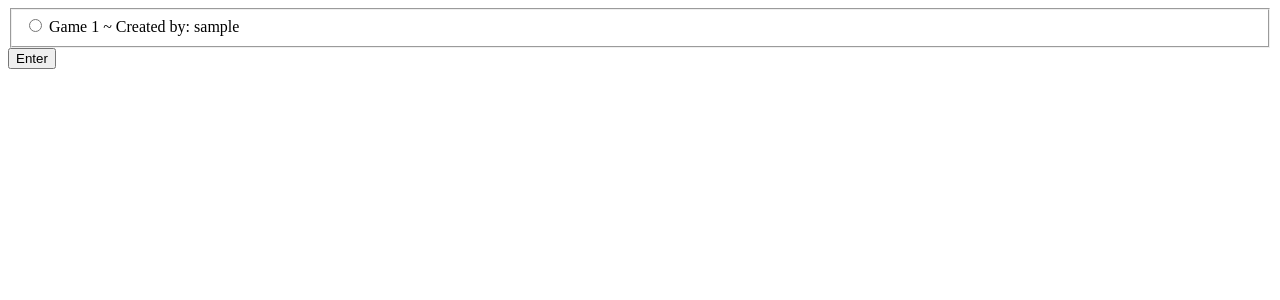
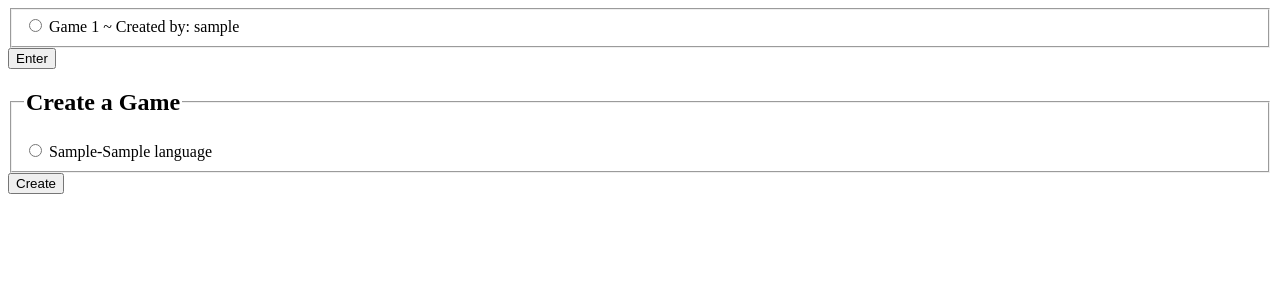
Before and after one commit to marcosdima/bleff_django, a Django app: page /game/ in a window 1280 px wide. Shown: the top 300 px of the page. Run offline with Django 5.2, Linux system fonts and the light colour scheme; tables that the repository leaves empty hold one stand-in row (values such as "Sample post").

Commit message:
mod: some minor modifications - now index view show a create game form, and need a list of languages to choose. - guesses does not have foreign models data, just its ids. So, to use hand word information it must receive it from contexts

```diff
--- a/bleff/game/templates/game/guesses.html
+++ b/bleff/game/templates/game/guesses.html
@@ -14,7 +14,7 @@
                 {% for guess in object_list %}
                     <div>
                         <input type="radio" name="guess" id="guess{{ forloop.counter }}" value="{{ guess.id }}">
-                        <label>{{ guess.hand.word.word }} means: {{ guess.content }}</label>
+                        <label>{{ hand.word.word }} means: {{ guess.content }}</label>
                     </div>
                 {% endfor %}
             </fieldset>
--- a/bleff/game/templates/game/index.html
+++ b/bleff/game/templates/game/index.html
@@ -22,5 +22,18 @@
     {% else %}
         <div>No games are available.</div>
     {% endif %}
+    <form action="{% url 'game:create' %}" method="post">
+        {% csrf_token %}
+        <fieldset>
+            <legend><h2>Create a Game</h2></legend>
+            {% for language in languages %}
+                <div>
+                    <input type="radio" name="language_tag" id="language{{ forloop.counter }}" value="{{ language.tag }}">
+                    <label>{{ language }}</label>
+                </div>
+            {% endfor %}
+        </fieldset>
+        <input type="submit" value="Create">
+    </form>
 </body>
 </html>
--- a/bleff/game/views.py
+++ b/bleff/game/views.py
@@ -7,7 +7,7 @@ from django.contrib.auth.decorators import login_required
 from django.contrib.auth.mixins import LoginRequiredMixin
 from django.views.decorators.http import require_POST
 
-from .models import Game, HandGuess, Play, Hand, Vote, Word, Guess
+from .models import Game, HandGuess, Language, Play, Hand, Vote, Word, Guess
 from .utils import plays_game, get_game_hand, get_hand_choice_words, remove_fields, conditions_are_met
 from .decorators import play_required, leader_required, conditions_met
 
@@ -51,6 +51,12 @@ class IndexView(generic.ListView):
     template_name = "game/index.html"
 
 
+    def get_context_data(self, **kwargs):
+        context = super().get_context_data(**kwargs)
+        context['languages'] = Language.objects.all()
+        return context
+
+
 class WaitingView(LoginRequiredMixin, generic.ListView):
     model = User
     template_name = "game/waiting.html"
@@ -79,12 +85,14 @@ class GuessesView(LoginRequiredMixin, generic.ListView):
         id = self.kwargs.get('game_id')
         game = Game.objects.get(id=id)
         context['game'] = game
+        context['hand'] = get_game_hand(game_id=id)
         return context
 
 
     def get_queryset(self):
         id = self.kwargs.get('game_id')
         guesses = remove_fields(object=Guess, fields=['writer'], filters={'hand': get_game_hand(game_id=id)})
+
         guesses_ready = len(guesses) == Play.objects.filter(game=id).count()
 
         return guesses if guesses_ready else []
@@ -112,7 +120,8 @@ def enter_game(request):
 @login_required
 @require_POST
 def create_game(request):
-    language = request.POST['language']
+    language_tag = request.POST['language_tag']
+    language = get_object_or_404(Language, tag=language_tag)
     game = create_or_none(request=request, model=Game, fields={'creator': request.user, 'idiom': language})
     return redirect('game:waiting', game_id=game.id) if game else handle_redirection(request=request)
 
@@ -124,17 +133,9 @@ def create_game(request):
 def start_game(request, game_id):
     game = Game.objects.get(pk=game_id)
 
-    alreadyEnded = game.finished_at != None
-    alreadyStarted = Hand.objects.filter(game=game).exists()
+    start_hand = create_or_none(request=request, model=Hand, fields={'game': game})
 
-    if alreadyEnded:
-        # If the game already ended or user does not play 'game_id' game, redirects to index.
-        return handle_redirection(request=request)
-
-    if not alreadyStarted and (not game.creator or game.creator.id == request.user.id):
-        Hand.objects.create(game=game)
-
-    return handle_redirection(request=request)
+    return HttpResponseRedirect(reverse("game:hand", args=(game_id,))) if start_hand else handle_redirection(request=request)
 
 
 @login_required
```
